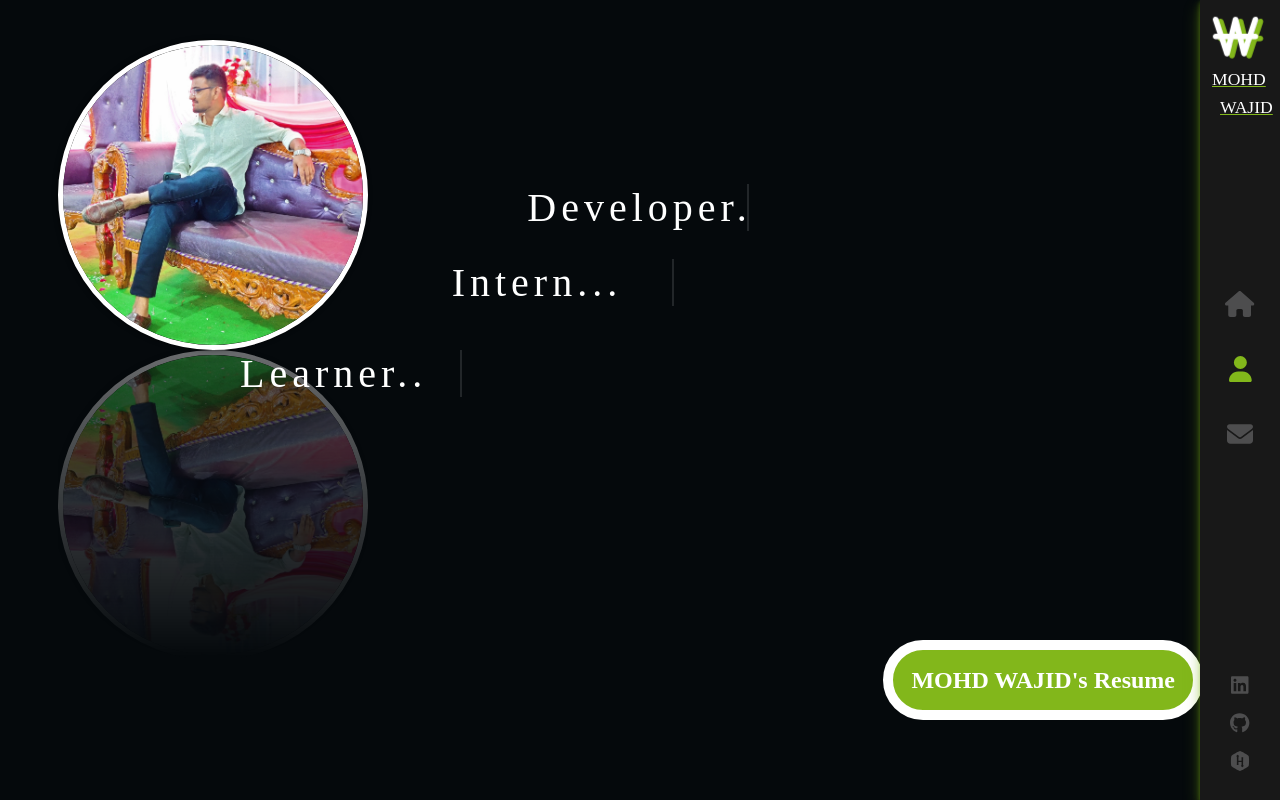
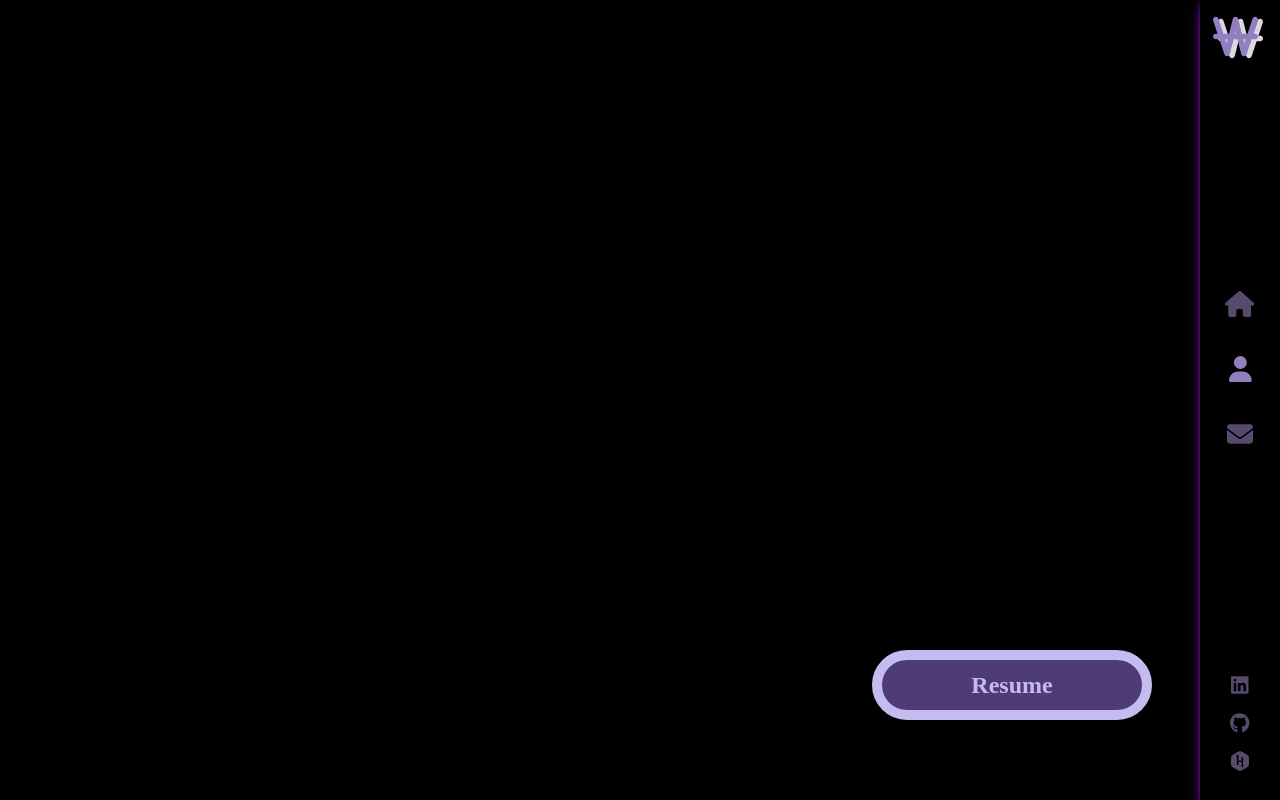
Before and after one commit to mohdWajid19/PortFolio, a React (Create React App) app: page /about in a window 1280 px wide. Built offline with nearby package versions, Linux system fonts and the light colour scheme.

Commit message:
changed the theme of the project and enhanced the appearance

```diff
--- a/src/components/Layout/index.js
+++ b/src/components/Layout/index.js
@@ -1,17 +1,13 @@
 import './index.scss';
 import Sidebar from '../Sidebar';
 import NameBox from '../NameBox';
-import DevDetails from '../DevDetails';
 import "animate.css"
 
 const Layout = () => {
-    return <>
+    return (<>
     <Sidebar />
-    <DevDetails />
-    {/* <span className="work animate__animated animate__bounce">WORK UNDER PROGRESS</span>
-    <span className="owner-name">-MohdWajid</span> */}
     <NameBox name="MOHD WAJID" />
-    </>
+    </>);
 }
 
 export default Layout;
--- a/src/components/NameBox/index.js
+++ b/src/components/NameBox/index.js
@@ -3,9 +3,7 @@ import './index.scss';
 export default function NameBox(props) {
     return <div className="namebox">
         <div className="box">
-            {/* <a href=""><marquee scrollamount="10">{props.name}'s  portfolio</marquee></a> */}
-            {/* <span scrollamount="10">{props.name}'s  portfolio</span> */}
-            <a href="https://drive.google.com/file/d/1N77FaGDnsdAQcMwCP5IMJB4GJ7FDoXmC/view?usp=sharing"><span scrollamount="10">{props.name}'s Resume</span></a>
+            <a href="https://drive.google.com/file/d/1N77FaGDnsdAQcMwCP5IMJB4GJ7FDoXmC/view?usp=sharing"><span scrollamount="10">R<span className="inner-span">esum</span>e</span></a>
         </div>
     </div>
 }
--- a/src/components/NameBox/index.scss
+++ b/src/components/NameBox/index.scss
@@ -1,32 +1,34 @@
 $--fs : 1.5rem;
 $--fw : 700;
+$--bg-color:#000;
+$--color:#4f3b78;
+$--color-bright:#dbd8e3;
+$--color-dim:#c4bbf0;
 .namebox{
     position: absolute;
-    width:300px;
-    height:60px;
-    background:#82b71b;
-    border: solid 10px #fff;
+    width:260px;
+    height:50px;
+    background: $--color;
+    border: solid 10px $--color-dim;
     border-radius: 40px;
     display: flex;
     justify-content: center;
     align-items: center;
     text-align: center;
     bottom:10%;
-    right:6%;
+    right:10%;
     font-family:'Cascadia code';
-    /*overflow-x:scroll; /*comment  scroll part if using marquee tag*/
+    overflow-x:scroll;
     .box{
-        color:#fff;
+        color: $--color-dim;
         width:100%;
         font-size: $--fs;
         font-weight: $--fw;
-        white-space: nowrap; //comment this if using marquee tag
-        //animation: movetoleft 3s cubic-bezier(0.7, 0.33, 0.68, 0.32) infinite;// use any pf the two animations*/
-        // animation: movetoleft 3s linear infinite; //comment this and keyframe part also if using marquee tag
-
+        white-space: nowrap;
+        //animation: movetoleft 2s linear infinite;
     }
     a{
-        color:#fff;
+        color: $--color-dim;
         text-decoration: none;
     }
 }
@@ -35,13 +37,17 @@ $--fw : 700;
     display: none;
   }
 
-
-
  @keyframes movetoleft {
     0%{
-        transform: translateX(100%);
+        transform: translateX(0);
     }
-    100%{
-        transform: translateX(-110%);
+    25%{
+        transform: translateX(-100px);
+    }
+    75% {
+        transform: translateX(100px);
+    }
+    100% {
+        transform: translateX(0);
     }
 }
--- a/src/components/Sidebar/index.js
+++ b/src/components/Sidebar/index.js
@@ -1,6 +1,4 @@
 import './index.scss'
-// import LogoW from '../../assets/images/logo-w.png'
-// import LogoSubtitle from '../../assets/images/logo_subtitle.png'
 import { FontAwesomeIcon } from '@fortawesome/react-fontawesome'
 import {
   faLinkedin,
@@ -15,12 +13,8 @@ const Sidebar = () => {
     return (
         <div className="nav-bar">
           <Link className="logo" to="/">
-            {/* <img src={LogoW} alt="Logo" /> */}
             <FontAwesomeIcon className="logo logoW logo-below animate__animated animate__pulse" icon={faWonSign} />
             <FontAwesomeIcon className="logo logoW logo-above animate__animated animate__pulse" icon={faWonSign} />
-            {/* <img className="sub-logo" src={LogoSubtitle} alt="Wajid" /> */}
-            <span className="logo-subtitle left-side animate__animated animate__backInRight">Mohd</span>
-            <span className="logo-subtitle right-side animate__animated animate__backInLeft">Wajid</span>
           </Link>
           <nav>
             <NavLink exact="true" activeclassname="active" dataAttr="HOME" to="/">
--- a/src/components/Sidebar/index.scss
+++ b/src/components/Sidebar/index.scss
@@ -1,7 +1,9 @@
-$--bg-color:#181818;
-$--color:#82b71b;
-$--color-bright:#fff;
-$--color-dim:#4d4d4e;
+// $--bg-color:#221e2e;
+$--bg-color:#000;
+// $--color-dim:#4f3b78;
+$--color-dim:#564b6d;
+$--color-bright:#dbd8e3;
+$--color:#927fbf;
 
 
 .nav-bar {
@@ -13,11 +15,11 @@ $--color-dim:#4d4d4e;
     right:0;
     z-index: 3;
     min-height: 500px;
-    box-shadow:  0px 2px 4px #82bb1b4d,
-               0px 4px 8px #82bb1b4d,
-               0px 8px 16px #82bb1b4d;
+    box-shadow:  0px 2px 4px #a928ff4d,
+               0px 4px 8px #a928ff4d,
+               0px 8px 16px #a928ff4d;
     .logo {
-      color:$--color;
+      color:$--color-bright;
       display: block;
       padding: 8px 0;
       position:relative;
@@ -34,34 +36,11 @@ $--color-dim:#4d4d4e;
         }
       }
       &.logo-above{
-        color:$--color-bright;
+        color:$--color;
         position:absolute;
         top:6px;
         left:13px;
       }
-      .logo-subtitle{
-        color:$--color-bright;
-        text-transform: uppercase;
-        width:100%;
-        height:28px;
-        display:block;
-        font-size: 1.1rem;
-        -webkit-transition: all 0.3s ease-out;
-        transition: all 0.3s ease-out;
-        &.animate__backInRight:hover{
-          animation-duration: infinite;
-        }
-        &.animate__backInLeft:hover{
-          animation-duration: infinite;
-        }
-        &.left-side{
-          text-align: left;
-          padding-left:15%;
-        }
-        &.right-side{
-          padding-left: 25%;
-        }
-     }
     }
 
     nav {
@@ -88,7 +67,6 @@ $--color-dim:#4d4d4e;
 
         &:hover {
           color: $--color;
-
           svg {
             opacity: 0;
           }
@@ -154,7 +132,6 @@ $--color-dim:#4d4d4e;
             display: block;
             width: 120%;
             text-align: center;
-
           }
           div{
             position:absolute;
@@ -167,6 +144,7 @@ $--color-dim:#4d4d4e;
             background: $--color-bright;
           }
           &:hover{
+            color: $--color;
             &:after{
               color:$--color-dim;
               opacity:1;
@@ -176,7 +154,6 @@ $--color-dim:#4d4d4e;
               opacity: 1;
              }
           }
-
         }
       }
     }
--- a/src/index.css
+++ b/src/index.css
@@ -9,7 +9,7 @@ body {
   font-family: 300 11px/1.4 'Helvetica Neue','sans-serif';
   color: #444;
   /* background:#022c43; */
-  background: #05090c;
+  background: #000;
   /* background:
         radial-gradient(rgb(0, 0, 0), transparent),
         linear-gradient(to top left, black, transparent),
```
Also changed, not shown: src/components/About/index.js (+14 -0 lines), src/assets/text-assets/css-color-pallete.txt (added), src/logo.svg (deleted).
